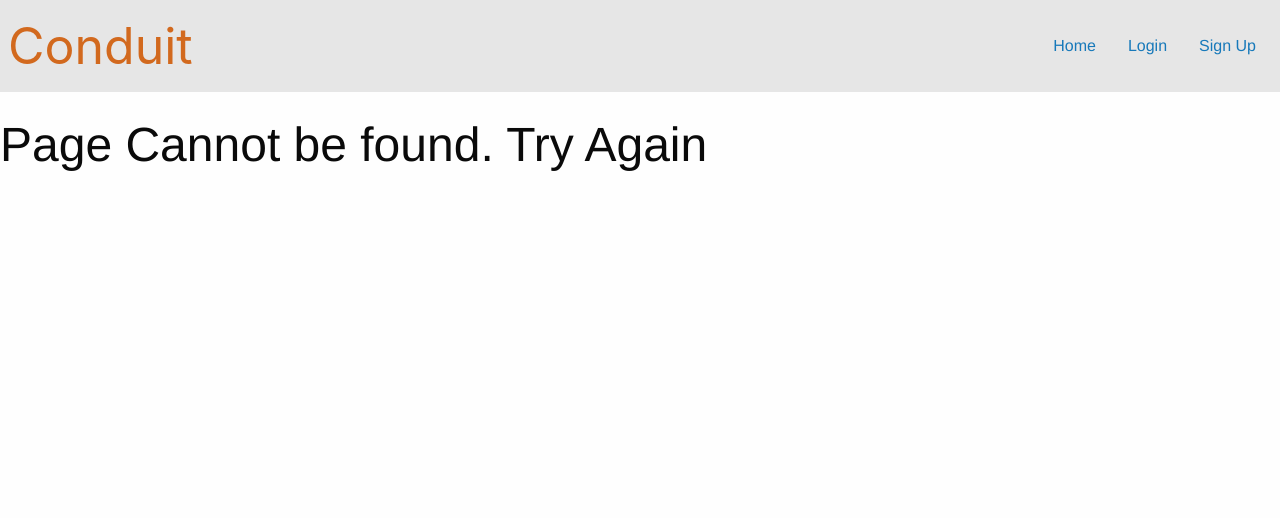
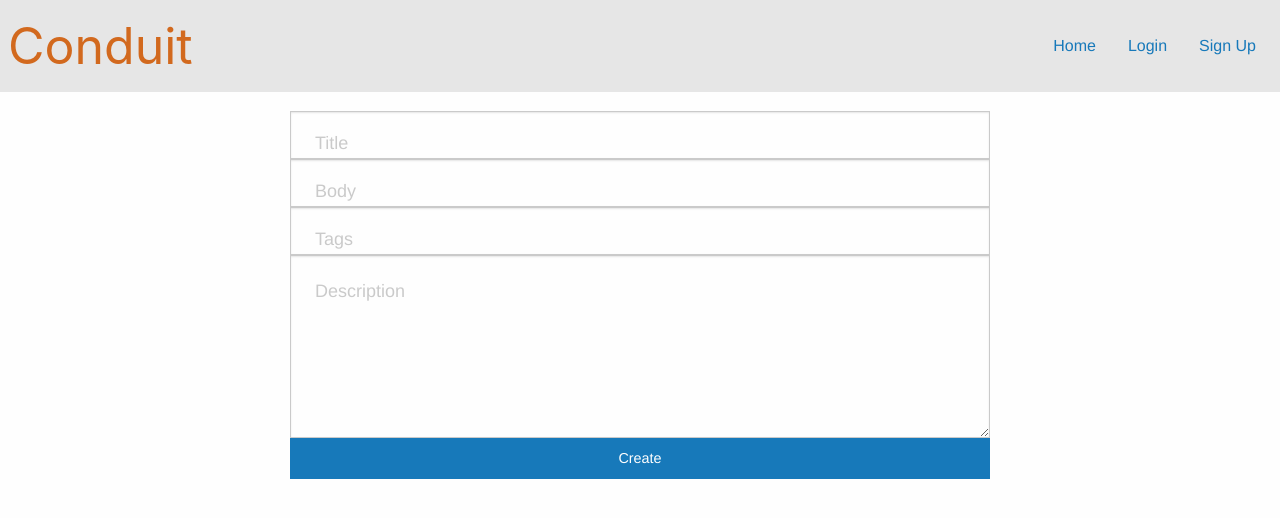
Before and after one commit to mayankagnihotri7/conduit-react-redux, a React (Create React App) app: page /editArticle/1 in a window 1280 px wide. Shown: the top 518 px of the page. Built offline with nearby package versions, Linux system fonts and the light colour scheme; no server answers.

Commit message:
article CRUD done

```diff
--- a/src/App.js
+++ b/src/App.js
@@ -10,6 +10,7 @@ import UserProfile from "./components/UserProfile";
 import EditProfile from "./components/EditProfile";
 import NewArticle from "./components/NewArticle";
 import SingleArticle from "./components/SingleArticle";
+import EditArticle from "./components/EditArticle";
 
 class App extends Component {
   render() {
@@ -23,6 +24,7 @@ class App extends Component {
           <Route path="/profile/:slug" component={UserProfile} />
           <Route path="/editProfile" component={EditProfile} />
           <Route path="/articles/:slug" component={SingleArticle} />
+          <Route path="/editArticle/:slug" component={EditArticle} />
           <Route path="/newArticle" component={NewArticle} />
           <Route component={Error} />
         </Switch>
--- /dev/null
+++ b/src/components/EditArticle.jsx
@@ -0,0 +1,128 @@
+import React, { Component } from "react";
+import { connect } from "react-redux";
+import { singleArticle } from "../store/actions";
+import { ARTICLE } from "../store/types";
+
+class EditArticle extends Component {
+  constructor(props) {
+    super(props);
+    this.state = {
+      title: "",
+      body: "",
+      description: "",
+      tagList: "",
+    };
+  }
+
+  componentDidMount() {
+    const { slug } = this.props.match.params;
+    let url = `https://conduit.productionready.io/api/articles/${slug}`;
+    this.props.dispatch(singleArticle(url));
+    const { title, description, body, tagList } = this.props.state.article;
+    this.setState({ title, description, body, tagList });
+  }
+
+  handleInput = ({ target: { name, value } }) => {
+    if (name === "tagList") {
+      value = value.split(",").map((tag) => tag.trim());
+      this.setState({ [name]: value });
+    } else {
+      this.setState({ [name]: value });
+    }
+  };
+
+  componentDidUpdate() {
+    if (this.props.state.article && !this.state.title) {
+      const { title, description, body, tagList } = this.props.state.article;
+      return this.setState({ title, description, body, tagList });
+    }
+  }
+
+  handleSubmit = () => {
+    const { slug } = this.props.match.params;
+    let url = `https://conduit.productionready.io/api/articles/${slug}`;
+    fetch(url, {
+      method: "PUT",
+      headers: {
+        "content-type": "application/json",
+        authorization: `Token ${localStorage.authToken}`,
+      },
+      body: JSON.stringify({ article: this.state }),
+    })
+      .then((res) => {
+        if (res.status === 200) {
+          this.props.history.push(`/articles/${slug}`);
+          return res.json();
+        }
+      })
+      .then((article) =>
+        this.props.dispatch({ type: ARTICLE, payload: article })
+      );
+  };
+
+  render() {
+    const { title, description, body, tagList } = this.state;
+    return (
+      <div className="articles-container">
+        <div className="row">
+          <div className="small-12 column">
+            <div className="form-floating-label">
+              <input
+                type="text"
+                name="title"
+                value={title}
+                onChange={this.handleInput}
+              />
+              <label htmlFor="tel">Title</label>
+            </div>
+          </div>
+          <div className="small-12 column">
+            <div className="form-floating-label">
+              <input
+                type="text"
+                name="body"
+                value={body}
+                onChange={this.handleInput}
+              />
+              <label htmlFor="email">Body</label>
+            </div>
+          </div>
+          <div className="small-12 column">
+            <div className="form-floating-label">
+              <input
+                type="text"
+                id="tags"
+                name="tagList"
+                value={tagList}
+                onChange={this.handleInput}
+              />
+              <label htmlFor="username">Tags</label>
+            </div>
+          </div>
+          <div className="small-12 column">
+            <div className="form-floating-label">
+              <textarea
+                name="description"
+                id=""
+                rows="5"
+                placeholder=""
+                value={description}
+                onChange={this.handleInput}
+              ></textarea>
+              <label htmlFor="textarea">Description</label>
+            </div>
+          </div>
+        </div>
+        <button className="button expanded" onClick={this.handleSubmit}>
+          Create
+        </button>
+      </div>
+    );
+  }
+}
+
+function mapState(state) {
+  return { state };
+}
+
+export default connect(mapState)(EditArticle);
--- a/src/components/Error.jsx
+++ b/src/components/Error.jsx
@@ -4,7 +4,7 @@ class Error extends Component {
   render() {
     return (
       <div>
-        <h1>Page Cannot be found. Try Again</h1>
+        <h1 className='text-centre'>Page Cannot be found. Try Again</h1>
       </div>
     );
   }
--- a/src/components/SingleArticle.jsx
+++ b/src/components/SingleArticle.jsx
@@ -1,30 +1,34 @@
 import React, { Component } from "react";
 import { Link } from "react-router-dom";
+import { connect } from "react-redux";
+import { singleArticle } from "../store/actions";
 
 class SingleArticle extends Component {
-  constructor(props) {
-    super(props);
-    this.state = {
-      article: "",
-    };
-  }
-
   componentDidMount() {
     const slug = this.props.match.params.slug;
     const url = `https://conduit.productionready.io/api/articles/${slug}`;
+    this.props.dispatch(singleArticle(url));
+  }
+
+  handleDelete = () => {
+    const slug = this.props.match.params.slug;
+    const url = `https://conduit.productionready.io/api/articles/${slug}`;
     fetch(url, {
-      method: "GET",
+      method: "DELETE",
       headers: {
-        "Content-Type": "application/json",
+        "content-type": "application/json",
         authorization: `Token ${localStorage.authToken}`,
       },
-    })
-      .then((res) => res.json())
-      .then(({ article }) => this.setState({ article }));
-  }
+    }).then((res) => {
+      if (res.status === 200) {
+        return this.props.history.push("/");
+      }
+    });
+  };
 
   render() {
-    const { article } = this.state;
+    const { article } = this.props;
+    const { user } = this.props;
     if (!article) {
       return <h1 className="text-centre">Loading...</h1>;
     }
@@ -51,13 +55,12 @@ class SingleArticle extends Component {
               <i className="fa fa-heart"></i>
               <span> Like</span>
             </button>
-
             <div className="news-card-author">
               <div className="news-card-author-image">
                 <img
                   src={article.author.image}
                   className="article-image"
-                  alt="user"
+                  alt={article.author.username}
                 />
               </div>
               <div className="news-card-author-name">
@@ -69,12 +72,28 @@ class SingleArticle extends Component {
             </div>
           </div>
         </div>
-        <button className="card-user-profile-button button hollow secondary">
-          <Link to="/editProfile">Edit article</Link>
-        </button>
+        {article.author.username === user.username ? (
+          <>
+            <button className="card-user-profile-button button hollow secondary">
+              <Link to={`/editArticle/${article.slug}`}>Edit article</Link>
+            </button>
+            <button
+              className="card-user-profile-button button hollow secondary"
+              onClick={this.handleDelete}
+            >
+              Delete
+            </button>
+          </>
+        ) : (
+          ""
+        )}
       </div>
     );
   }
 }
 
-export default SingleArticle;
+function mapState(state) {
+  return { ...state };
+}
+
+export default connect(mapState)(SingleArticle);
--- a/src/store/actions.js
+++ b/src/store/actions.js
@@ -1,4 +1,4 @@
-import { ALL_ARTICLES, ALL_TAGS, USER } from "./types";
+import { ALL_ARTICLES, ALL_TAGS, USER, ARTICLE } from "./types";
 
 export function allArticles(payload) {
   return {
@@ -15,6 +15,20 @@ export function fetchArticle(url) {
   };
 }
 
+export function singleArticle(url) {
+  return function (dispatch) {
+    fetch(url, {
+      method: "GET",
+      headers: {
+        "Content-Type": "application/json",
+        authorization: `Token ${localStorage.authToken}`,
+      },
+    })
+      .then((res) => res.json())
+      .then(({ article }) => dispatch({ type: ARTICLE, payload: article }));
+  };
+}
+
 export function addArticle(url, payload, history) {
   return function (dispatch) {
     fetch(url, {
@@ -24,14 +38,13 @@ export function addArticle(url, payload, history) {
         authorization: `Token ${localStorage.authToken}`,
       },
       body: JSON.stringify({ article: payload }),
-    })
-      .then((res) => {
-        console.log(res);
-        if (res.status === 200) {
-          history.push("/");
-          return res.json();
-        }
-      })
+    }).then((res) => {
+      console.log(res);
+      if (res.status === 200) {
+        history.push("/");
+        return res.json();
+      }
+    });
   };
 }
 
--- a/src/store/index.js
+++ b/src/store/index.js
@@ -1,9 +1,10 @@
 import { createStore, applyMiddleware } from "redux";
 import { composeWithDevTools } from "redux-devtools-extension";
-import { ALL_ARTICLES, ALL_TAGS, USER } from "./types";
+import { ALL_ARTICLES, ALL_TAGS, USER, ARTICLE } from "./types";
 
 const initialState = {
   articles: [],
+  article: "",
   tags: [],
   user: {},
 };
@@ -12,6 +13,8 @@ export function reducer(state = initialState, action) {
   switch (action.type) {
     case ALL_ARTICLES:
       return { ...state, articles: action.payload };
+    case ARTICLE:
+      return { ...state, article: action.payload };
     case ALL_TAGS:
       return { ...state, tags: action.payload };
     case USER:
--- a/src/store/types.js
+++ b/src/store/types.js
@@ -1,3 +1,4 @@
 export const ALL_ARTICLES = "ALL_ARTICLES";
 export const ALL_TAGS = "ALL_TAGS";
+export const ARTICLE = "ARTICLE";
 export const USER = "USER";
```
